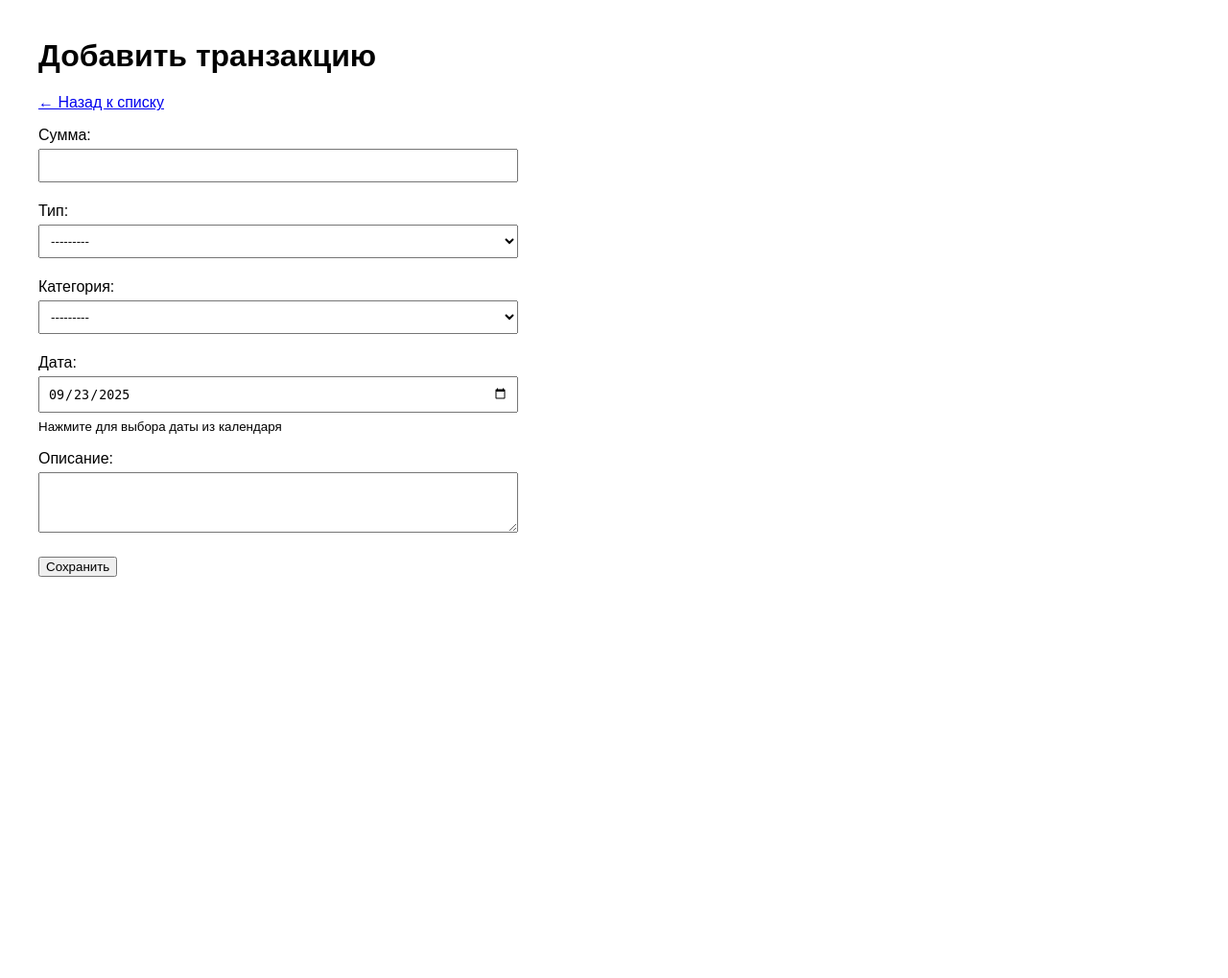
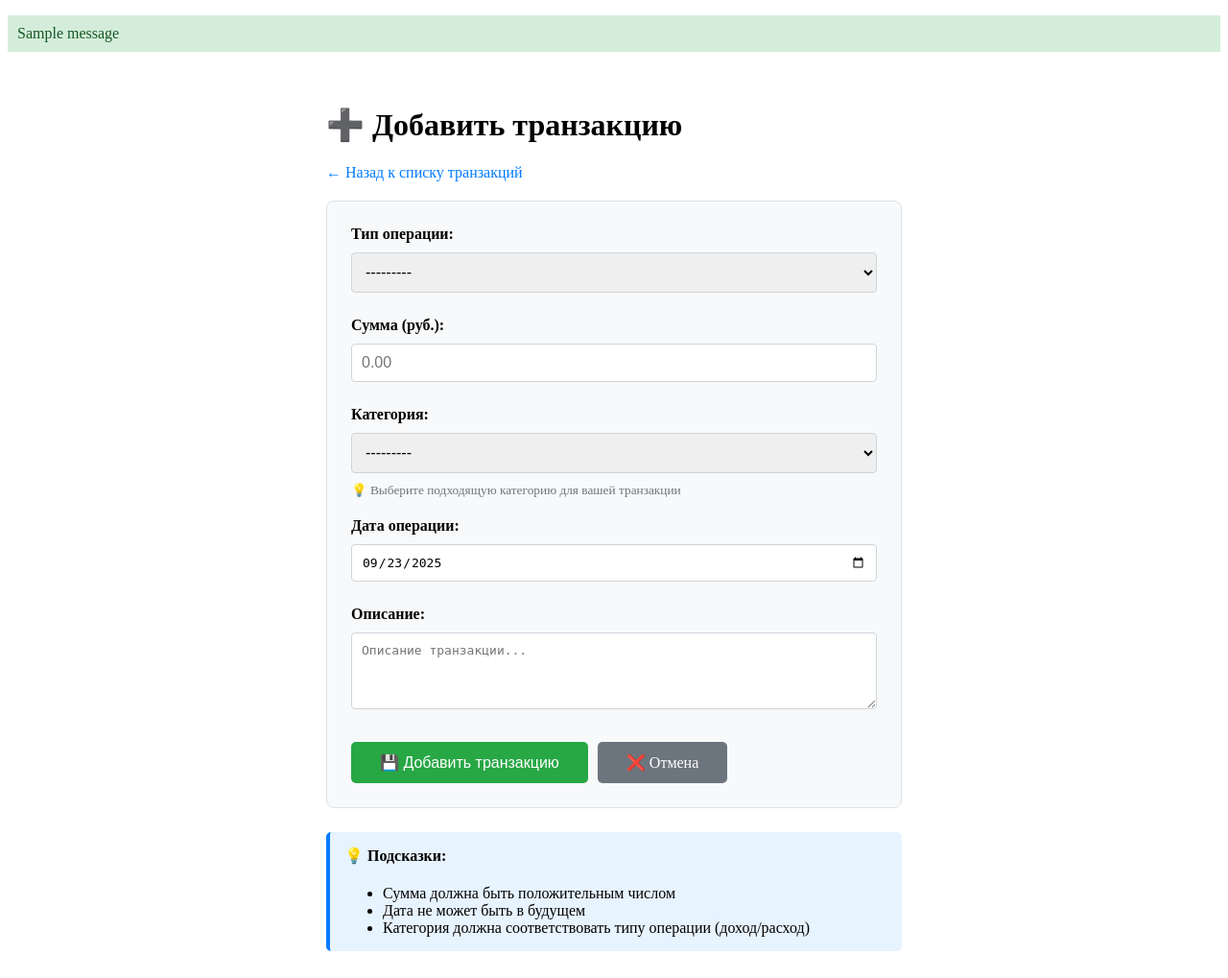
Before and after one commit to fungusAcademy/finance_tracker, a Django app: page /transactions/add/ in a window 1280 px wide. Shown: the whole page at 96% size. Before the commit the page ends 601 px from the top, so only its background shows below. Run offline with Django 5.2, Linux system fonts and the light colour scheme; a user stored in the database is signed in; tables that the repository leaves empty hold one stand-in row (values such as "Sample post"); one stand-in notice (Sample message) is shown.

Commit message:
ADD: set budget, data validation
User can now add budget via web form.
transaction and budget forms now validate user data and show error hints.

```diff
--- /dev/null
+++ b/templates/base.html
@@ -0,0 +1,24 @@
+<!DOCTYPE html>
+<html>
+<head>
+    <title>Finance Tracker</title>
+    <style>
+        .messages { list-style: none; padding: 0; }
+        .success { background: #d4edda; color: #155724; padding: 10px; margin: 10px 0; }
+        .error { background: #f8d7da; color: #721c24; padding: 10px; margin: 10px 0; }
+        .form-control { margin: 5px 0; padding: 8px; width: 100%; box-sizing: border-box; }
+    </style>
+</head>
+<body>
+    <!-- Messages block -->
+    {% if messages %}
+    <ul class="messages">
+        {% for message in messages %}
+        <li class="{{ message.tags }}">{{ message }}</li>
+        {% endfor %}
+    </ul>
+    {% endif %}
+
+    {% block content %}{% endblock %}
+</body>
+</html>
--- a/templates/transactions/transaction_form.html
+++ b/templates/transactions/transaction_form.html
@@ -1,52 +1,163 @@
-<!DOCTYPE html>
-<html>
-<head>
-    <title>Добавить транзакцию</title>
-    <style>
-        body { font-family: Arial; margin: 40px; }
-        form { max-width: 500px; }
-        input, select, textarea {
-            width: 100%;
-            padding: 8px;
-            margin: 5px 0;
-            box-sizing: border-box;
-        }
-    </style>
-</head>
-<body>
-    <h1>Добавить транзакцию</h1>
-    <a href="{% url 'transaction_list' %}">← Назад к списку</a>
+{% extends 'base.html' %}
 
-    <form method="post">
+{% block content %}
+<div style="max-width: 600px; margin: 0 auto; padding: 20px;">
+    <h1>{% if object %}✏️ Редактировать транзакцию{% else %}➕ Добавить транзакцию{% endif %}</h1>
+
+    <div style="margin-bottom: 20px;">
+        <a href="{% url 'transaction_list' %}" style="text-decoration: none; color: #007bff;">← Назад к списку транзакций</a>
+    </div>
+
+    <form method="post" style="background: #f8f9fa; padding: 25px; border-radius: 8px; border: 1px solid #dee2e6;">
         {% csrf_token %}
 
-        <p>
-            <label for="id_amount">Сумма:</label>
+        <!-- TYPE-->
+        <div style="margin-bottom: 20px;">
+            <label for="id_type" style="display: block; margin-bottom: 5px; font-weight: bold;">Тип операции:</label>
+            {{ form.type }}
+            {% if form.type.errors %}
+            <div style="color: #dc3545; font-size: 0.9em; margin-top: 5px;">
+                {% for error in form.type.errors %}
+                <span>⚠️ {{ error }}</span>
+                {% endfor %}
+            </div>
+            {% endif %}
+        </div>
+
+        <!-- SUM -->
+        <div style="margin-bottom: 20px;">
+            <label for="id_amount" style="display: block; margin-bottom: 5px; font-weight: bold;">Сумма (руб.):</label>
             {{ form.amount }}
-        </p>
+            {% if form.amount.errors %}
+            <div style="color: #dc3545; font-size: 0.9em; margin-top: 5px;">
+                {% for error in form.amount.errors %}
+                <span>⚠️ {{ error }}</span>
+                {% endfor %}
+            </div>
+            {% endif %}
+        </div>
 
-        <p>
-            <label for="id_type">Тип:</label>
-            {{ form.type }}
-        </p>
+        <!-- CATEGORY -->
+        <div style="margin-bottom: 20px;">
+            <label for="id_category" style="display: block; margin-bottom: 5px; font-weight: bold;">Категория:</label>
+            {{ form.category }}
+            <small style="color: #6c757d; display: block; margin-top: 5px;">
+                💡 Выберите подходящую категорию для вашей транзакции
+            </small>
+            {% if form.category.errors %}
+            <div style="color: #dc3545; font-size: 0.9em; margin-top: 5px;">
+                {% for error in form.category.errors %}
+                <span>⚠️ {{ error }}</span>
+                {% endfor %}
+            </div>
+            {% endif %}
+        </div>
 
-        <p>
-            <label for="id_category">Категория:</label>
-            {{ form.category }}
-        </p>
+        <!-- DATE -->
+        <div style="margin-bottom: 20px;">
+            <label for="id_date" style="display: block; margin-bottom: 5px; font-weight: bold;">Дата операции:</label>
+            {{ form.date }}
+            {% if form.date.errors %}
+            <div style="color: #dc3545; font-size: 0.9em; margin-top: 5px;">
+                {% for error in form.date.errors %}
+                <span>⚠️ {{ error }}</span>
+                {% endfor %}
+            </div>
+            {% endif %}
+        </div>
 
-        <p>
-            <label for="id_date">Дата:</label>
-            {{ form.date }}
-            <small>Нажмите для выбора даты из календаря</small>
-        </p>
+        <!-- DESCRIPTION -->
+        <div style="margin-bottom: 25px;">
+            <label for="id_description" style="display: block; margin-bottom: 5px; font-weight: bold;">Описание:</label>
+            {{ form.description }}
+            {% if form.description.errors %}
+            <div style="color: #dc3545; font-size: 0.9em; margin-top: 5px;">
+                {% for error in form.description.errors %}
+                <span>⚠️ {{ error }}</span>
+                {% endfor %}
+            </div>
+            {% endif %}
+        </div>
 
-        <p>
-            <label for="id_description">Описание:</label>
-            {{ form.description }}
-        </p>
+        <!-- BUTTONS -->
+        <div style="display: flex; gap: 10px;">
+            <button type="submit" style="padding: 12px 30px; background: #28a745; color: white; border: none; border-radius: 5px; cursor: pointer; font-size: 1em;">
+                💾 {% if object %}Обновить{% else %}Добавить транзакцию{% endif %}
+            </button>
+            <a href="{% url 'transaction_list' %}" style="padding: 12px 30px; background: #6c757d; color: white; text-decoration: none; border-radius: 5px; text-align: center;">
+                ❌ Отмена
+            </a>
+        </div>
+    </form>
 
-        <button type="submit">Сохранить</button>
-    </form>
-</body>
-</html>
+    <!-- HINTS -->
+    <div style="margin-top: 25px; padding: 15px; background: #e7f3ff; border-radius: 5px; border-left: 4px solid #007bff;">
+        <h4 style="margin-top: 0;">💡 Подсказки:</h4>
+        <ul style="margin-bottom: 0;">
+            <li>Сумма должна быть положительным числом</li>
+            <li>Дата не может быть в будущем</li>
+            <li>Категория должна соответствовать типу операции (доход/расход)</li>
+        </ul>
+    </div>
+</div>
+
+<script>
+document.addEventListener('DOMContentLoaded', function() {
+    // Autoformat sum
+    const amountField = document.querySelector('#id_amount');
+    if (amountField) {
+        amountField.addEventListener('blur', function() {
+            if (this.value) {
+                const value = parseFloat(this.value);
+                if (!isNaN(value)) {
+                    this.value = value.toFixed(2);
+                }
+            }
+        });
+    }
+
+    // Set today date by default
+    const dateField = document.querySelector('#id_date');
+    if (dateField && !dateField.value) {
+        dateField.value = new Date().toISOString().split('T')[0];
+    }
+});
+</script>
+
+<style>
+.form-control {
+    width: 100%;
+    padding: 10px;
+    border: 1px solid #ced4da;
+    border-radius: 4px;
+    font-size: 1em;
+    box-sizing: border-box;
+}
+
+.form-control:focus {
+    border-color: #007bff;
+    outline: none;
+    box-shadow: 0 0 0 2px rgba(0, 123, 255, 0.25);
+}
+
+select.form-control {
+    height: 42px;
+}
+
+textarea.form-control {
+    min-height: 80px;
+    resize: vertical;
+}
+
+button:hover {
+    opacity: 0.9;
+    transform: translateY(-1px);
+    transition: all 0.2s;
+}
+
+a:hover {
+    opacity: 0.8;
+    transition: opacity 0.2s;
+}
+</style>
+{% endblock %}
--- a/transactions/forms.py
+++ b/transactions/forms.py
@@ -1,6 +1,8 @@
 from django import forms
-from .models import Transaction
+from django.core.exceptions import ValidationError
 from django.utils import timezone
+
+from .models import Transaction, Budget
 
 class TransactionForm(forms.ModelForm):
     class Meta:
@@ -13,5 +15,89 @@
                     'value': timezone.now().strftime('%Y-%m-%d')  # Today by default
                 }
             ),
-            'description': forms.Textarea(attrs={'rows': 3}),
+            'description': forms.Textarea(attrs={'rows': 3, 'placeholder': 'Описание транзакции...'}),
+            'amount': forms.NumberInput(attrs={'step': '0.01', 'min': '0.01', 'placeholder': '0.00'}),
+            'type': forms.Select(attrs={'id': 'id_type'}),
+            'category': forms.Select(attrs={'id': 'id_category'}),
         }
+
+    def clean_amount(self):
+        amount = self.cleaned_data['amount']
+        if amount <= 0:
+            raise ValidationError('Сумма должна быть положительной')
+        return amount
+
+    def clean_date(self):
+        date = self.cleaned_data['date']
+        if date.date() > timezone.now().date():
+            raise ValidationError('Дата не может быть в будущем')
+        return date
+
+    def clean(self):
+        cleaned_data = super().clean()
+        transaction_type = cleaned_data.get('type')
+        category = cleaned_data.get('category')
+
+        # Category must correspond to transaction type
+        if category and transaction_type:
+            if category.type != transaction_type:
+                raise ValidationError(
+                    f'Категория "{category.name}" не подходит для типа "{transaction_type}"'
+                )
+
+        return cleaned_data
+
+    # Add CSS classes for stylization
+    def __init__(self, *args, **kwargs):
+        super().__init__(*args, **kwargs)
+        for field_name, field in self.fields.items():
+            field.widget.attrs['class'] = 'form-control'
+
+class BudgetForm(forms.ModelForm):
+    class Meta:
+        model = Budget
+        fields = ['category', 'amount', 'period', 'start_date', 'end_date']
+        widgets = {
+            'start_date': forms.DateInput(attrs={
+                'type': 'date',
+                'id': 'id_start_date'
+            }),
+            'end_date': forms.DateInput(attrs={
+                'type': 'date',
+                'id': 'id_end_date'
+            }),
+            'amount': forms.NumberInput(attrs={
+                'step': '0.01',
+                'min': '0.01',
+                'placeholder': '0.00'
+            }),
+        }
+        labels = {
+            'amount': 'Сумма бюджета',
+            'period': 'Период',
+            'start_date': 'Начало периода',
+            'end_date': 'Конец периода',
+        }
+
+    def __init__(self, *args, **kwargs):
+        super().__init__(*args, **kwargs)
+        for field_name, field in self.fields.items():
+            field.widget.attrs['class'] = 'form-control'
+
+    def clean_amount(self):
+        amount = self.cleaned_data['amount']
+        if amount <= 0:
+            raise ValidationError('Сумма бюджета должна быть положительной')
+        return amount
+
+    # FIX: Error hint not showing
+    def clean(self):
+        cleaned_data = super().clean()
+        start_date = cleaned_data.get('start_date')
+        end_date = cleaned_data.get('end_date')
+
+        if start_date and end_date:
+            if start_date >= end_date:
+                raise ValidationError('Дата окончания должна быть позже даты начала')
+
+        return cleaned_data
--- a/transactions/urls.py
+++ b/transactions/urls.py
@@ -5,4 +5,5 @@
     path('', views.index, name='index'),
     path('transactions/', views.TransactionListView.as_view(), name='transaction_list'),
     path('transactions/add/', views.TransactionCreateView.as_view(), name='transaction_add'),
+    path('budget/add/', views.BudgetCreateView.as_view(), name='budget_add'),
 ]
--- a/transactions/views.py
+++ b/transactions/views.py
@@ -1,8 +1,11 @@
 from django.shortcuts import render
 from django.views.generic import ListView, CreateView
 from django.contrib.auth.mixins import LoginRequiredMixin
-from .models import Transaction
-from .forms import TransactionForm
+from django.contrib import messages
+from django.shortcuts import redirect
+from .models import Transaction, Budget
+from .forms import TransactionForm, BudgetForm
+
 
 class TransactionListView(ListView):
     model = Transaction
@@ -22,7 +25,24 @@
     def form_valid(self, form):
         # Bind transaction to current user
         form.instance.user = self.request.user
+        messages.success(self.request, 'Транзакция успешно добавлена!')
         return super().form_valid(form)
+
+    def form_invalid(self, form):
+        messages.error(self.request, 'Пожалуйста, исправьте ошибки в форме.')
+        return super().form_invalid(form)
+
+class BudgetCreateView(LoginRequiredMixin, CreateView):
+    model = Budget
+    form_class = BudgetForm
+    template_name = 'transactions/budget_form.html'
+    success_url = '/'
+
+    def form_valid(self, form):
+        form.instance.user = self.request.user
+        messages.success(self.request, 'Бюджет успешно установлен!')
+        return super().form_valid(form)
+
 
 def index(request):
     return render(request, 'transactions/index.html')
```
Also changed, not shown: templates/transactions/budget_form.html (added, +74 -0 lines), templates/transactions/index.html (+31 -18 lines), 1 other file.
